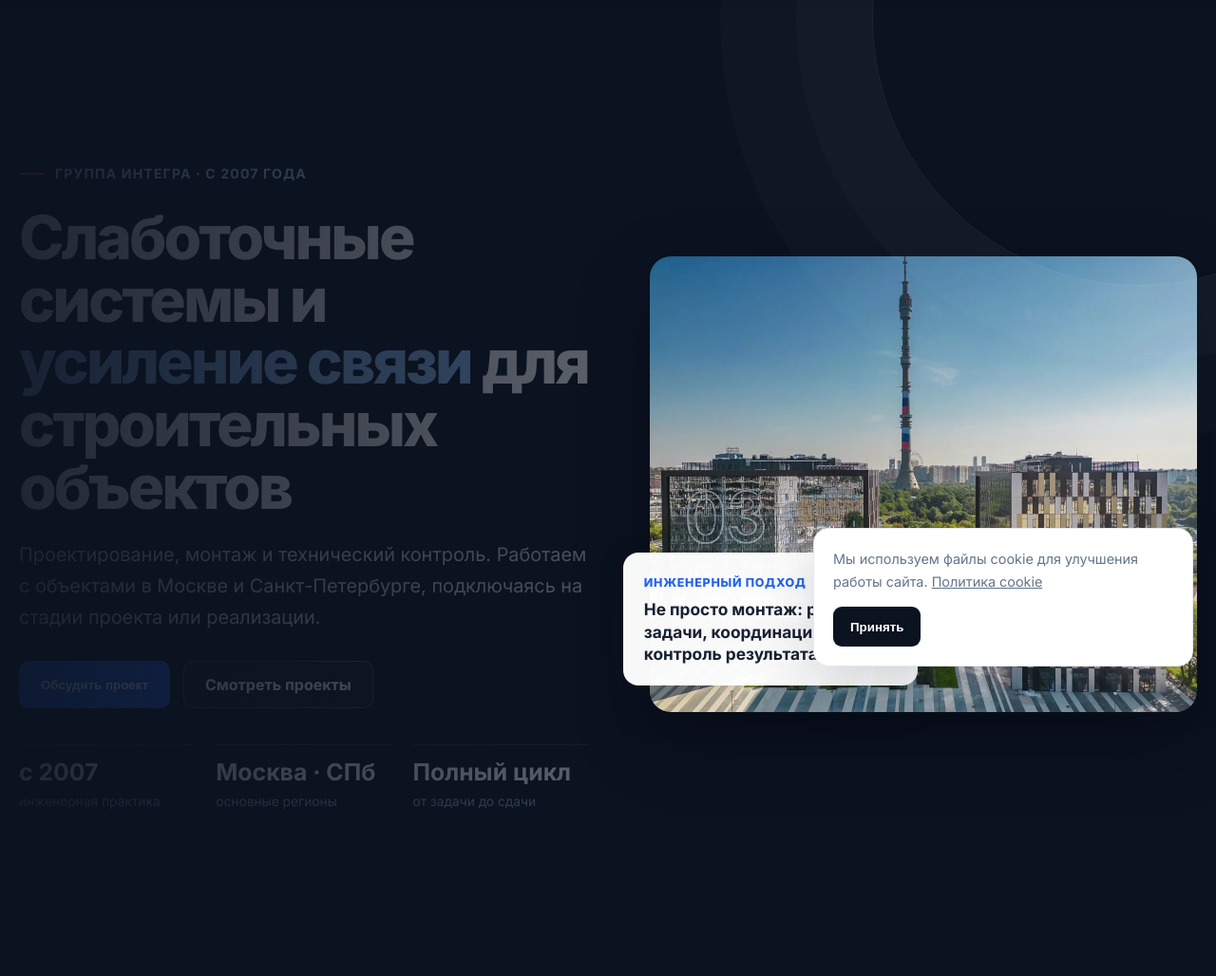
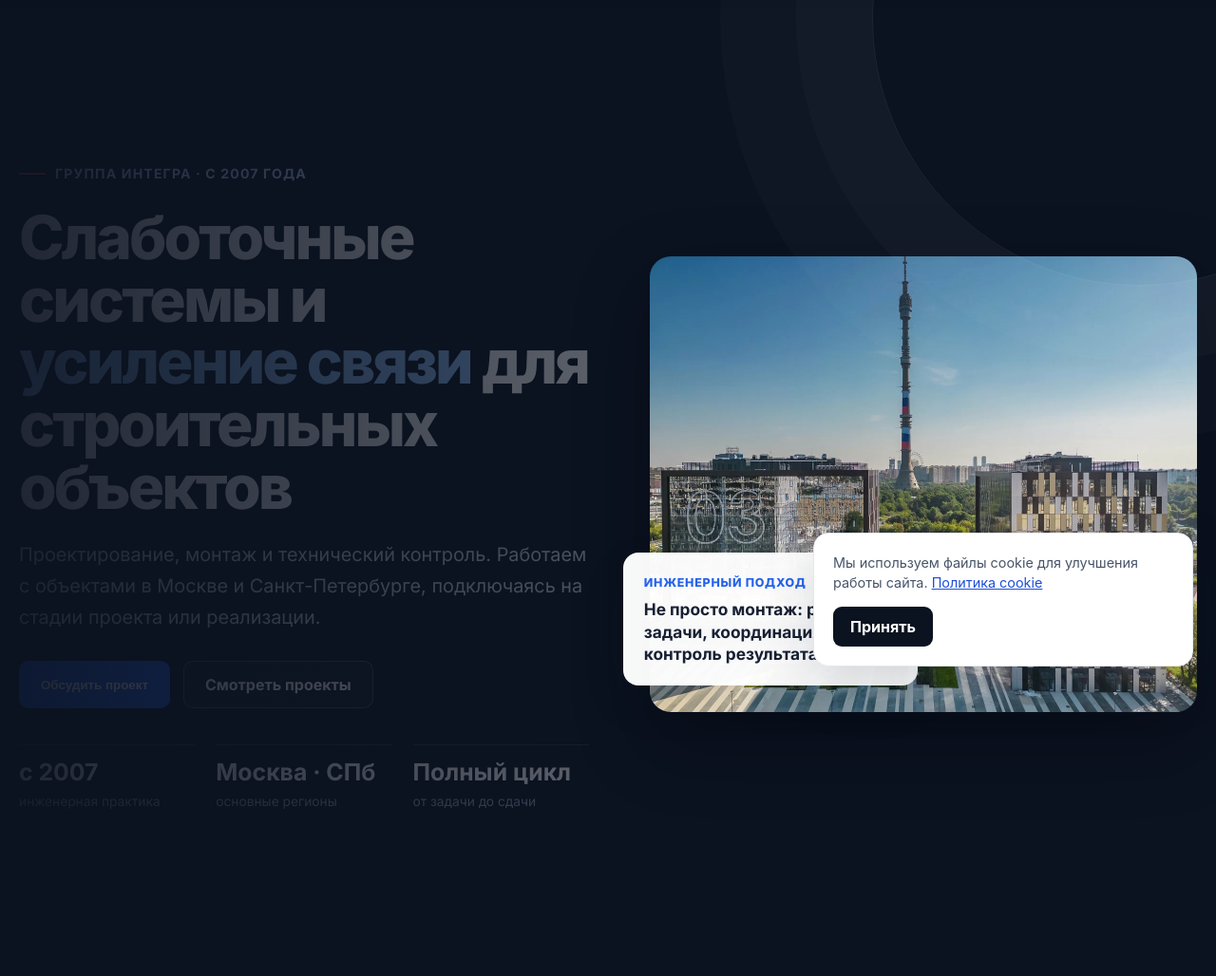
Before and after one commit to ilyaburlakov/groupintegra.ru, a PHP site: page / in a window 1280 px wide. Shown: the part 74-1102 px from the top of the page at 95% size. Run offline with PHP 8.4, Linux system fonts and the light colour scheme.

Commit message:
Unify privacy consent and cookie notice across site

```diff
--- a/footer.php
+++ b/footer.php
@@ -1,8 +1,3 @@
-<?php
-$current_page = basename($_SERVER['PHP_SELF'], '.php');
-$is_gsm = ($current_page == 'gsm' || strpos($_SERVER['REQUEST_URI'], '/gsm') !== false);
-$is_slabotochka = ($current_page == 'slabotchka' || $current_page == 'weak-current' || strpos($_SERVER['REQUEST_URI'], '/slabotchka') !== false);
-?>
 <style>
 .footer {
     background:#0B1220; color:#fff; padding:64px 0 24px; margin-top:0;
@@ -73,8 +68,6 @@ $is_slabotochka = ($current_page == 'slabotchka' || $current_page == 'weak-curre
                 <ul>
                     <li><a href="/#contact">Контакты</a></li>
                     <li><a href="/privacy.php">Политика ПДн и cookie</a></li>
-                    <?php if ($is_gsm): ?><li><a href="/gsmservices.php">Услуги по усилению связи</a></li><?php endif; ?>
-                    <?php if ($is_slabotochka): ?><li><a href="/services.php">Дополнительные услуги</a></li><?php endif; ?>
                 </ul>
             </div>
 
@@ -97,4 +90,5 @@ $is_slabotochka = ($current_page == 'slabotchka' || $current_page == 'weak-curre
         </div>
     </div>
 </footer>
+<?php include __DIR__ . '/includes/cookie-banner.php'; ?>
 <!-- Deployment sync: explicit articles index link -->
--- a/gsm.php
+++ b/gsm.php
@@ -1686,7 +1686,7 @@
             <input type="text" name="name" placeholder="Ваше имя" required>
             <input type="text" name="website" style="display: none;">
             <input type="tel" name="phone" placeholder="Ваш телефон" required>
-            <label class="privacy-consent"><input type="checkbox" name="privacy_consent" value="1" required><span>Согласен(на) на обработку персональных данных. <a href="/privacy.php" target="_blank" rel="noopener noreferrer">Политика обработки ПДн и cookie</a></span></label>
+            <?php include __DIR__ . '/includes/consent.php'; ?>
             <button type="submit" class="btn btn-secondary">Отправить заявку</button>
             <input type="hidden" name="form_type" value="CTA Form">
         </form>
@@ -1706,7 +1706,7 @@
             <input type="tel" name="phone" placeholder="Ваш телефон" required>
             <input type="email" name="email" placeholder="Ваш email">
             <textarea name="message" placeholder="Опишите ваш объект (площадь, этажность, материалы стен и т.д.)"></textarea>
-            <label class="privacy-consent"><input type="checkbox" name="privacy_consent" value="1" required><span>Согласен(на) на обработку персональных данных. <a href="/privacy.php" target="_blank" rel="noopener noreferrer">Политика обработки ПДн и cookie</a></span></label>
+            <?php include __DIR__ . '/includes/consent.php'; ?>
             <input type="hidden" name="form_type" id="modalFormType">
             <input type="text" name="website" style="display: none;">
             <button type="submit" class="btn">Отправить заявку</button>
--- a/gsmservices.php
+++ b/gsmservices.php
@@ -927,7 +927,7 @@
             <input type="tel" name="phone" placeholder="Ваш телефон" required>
             <input type="email" name="email" placeholder="Ваш email">
             <textarea name="message" placeholder="Опишите ваш объект и проблемы со связью"></textarea>
-            <label style="display:flex;align-items:flex-start;gap:8px;font-size:.82rem;line-height:1.4;color:#64748B;"><input type="checkbox" name="privacy_consent" value="1" required style="width:auto;margin-top:3px;"><span>Согласен(на) на обработку персональных данных. <a href="/privacy.php" target="_blank" rel="noopener noreferrer">Политика обработки ПДн и cookie</a></span></label>
+            <?php include __DIR__ . '/includes/consent.php'; ?>
             <input type="hidden" name="form_type" id="modalFormType">
             <input type="text" name="website" style="display: none;">
             <button type="submit" class="btn">Отправить заявку</button>
--- a/header.php
+++ b/header.php
@@ -87,6 +87,16 @@ $is_slabotochka = ($current_page == 'slabotchka' || $current_page == 'weak-curre
 .integra-modal-form button:hover:not(:disabled) { background:#1D4ED8 !important; }
 .integra-modal-form button:disabled { opacity:.55 !important; cursor:not-allowed !important; }
 
+.privacy-consent {
+    display:flex; align-items:flex-start; gap:8px; margin:2px 0 14px;
+    color:#64748B; font-size:.82rem; line-height:1.4; text-align:left;
+}
+.privacy-consent input[type="checkbox"] { flex:0 0 auto; width:auto; padding:0; margin:3px 0 0; }
+.privacy-consent a { color:inherit; text-decoration:underline; }
+.integra-modal-form .privacy-consent input[type="checkbox"] {
+    width:auto !important; padding:0 !important; margin:3px 0 0 !important;
+}
+
 @media (max-width: 980px) {
     .integra-header-container { gap:16px !important; }
     .integra-nav-menu { gap:0 !important; }
@@ -150,10 +160,7 @@ $is_slabotochka = ($current_page == 'slabotchka' || $current_page == 'weak-curre
             <input type="tel" name="phone" placeholder="Ваш телефон" required>
             <input type="email" name="email" placeholder="Ваш email">
             <textarea name="message" placeholder="Кратко опишите задачу" rows="3"></textarea>
-            <label style="display:flex;align-items:flex-start;gap:8px;margin:2px 0 14px;color:#64748B;font-size:.8rem;line-height:1.4;">
-                <input type="checkbox" name="privacy_consent" value="1" required style="margin-top:3px;width:auto;">
-                <span>Согласен(на) на обработку персональных данных. <a href="/privacy.php" target="_blank" rel="noopener noreferrer">Политика обработки ПДн и cookie</a></span>
-            </label>
+            <?php include __DIR__ . '/includes/consent.php'; ?>
             <input type="hidden" name="form_type" id="integraFormType" value="">
             <input type="text" name="website" style="display:none" tabindex="-1" autocomplete="off">
             <button type="submit">Отправить заявку</button>
--- /dev/null
+++ b/includes/consent.php
@@ -0,0 +1,4 @@
+<label class="privacy-consent">
+    <input type="checkbox" name="privacy_consent" value="1" required>
+    <span>Согласен(на) на обработку персональных данных. <a href="/privacy.php" target="_blank" rel="noopener noreferrer">Политика обработки ПДн и cookie</a></span>
+</label>
--- /dev/null
+++ b/includes/cookie-banner.php
@@ -0,0 +1,36 @@
+<style>
+.integra-cookie-banner {
+    position:fixed; right:24px; bottom:24px; z-index:10000;
+    box-sizing:border-box; width:min(400px, calc(100% - 32px)); padding:20px;
+    background:#fff; border:1px solid #e2e8f0; border-radius:16px;
+    box-shadow:0 20px 60px rgba(15,23,42,.16);
+    font-family:-apple-system,BlinkMacSystemFont,"Segoe UI",Roboto,sans-serif;
+}
+.integra-cookie-banner[hidden] { display:none; }
+.integra-cookie-banner p { margin:0 0 14px; color:#475569; font-size:.9rem; line-height:1.5; }
+.integra-cookie-banner a { color:#1d4ed8; text-decoration:underline; }
+.integra-cookie-banner button {
+    min-height:42px; padding:0 18px; border:0; border-radius:9px;
+    background:#0b1220; color:#fff; font:inherit; font-weight:700; cursor:pointer;
+}
+@media (max-width:560px) { .integra-cookie-banner { right:16px; bottom:16px; } }
+</style>
+<aside class="integra-cookie-banner" id="integraCookieBanner" aria-label="Информация о cookie">
+    <p>Мы используем файлы cookie для улучшения работы сайта. <a href="/privacy.php" target="_blank" rel="noopener noreferrer">Политика cookie</a></p>
+    <button id="integraAcceptCookies" type="button">Принять</button>
+</aside>
+<script>
+(function () {
+    var banner = document.getElementById('integraCookieBanner');
+    var accept = document.getElementById('integraAcceptCookies');
+    try {
+        if (localStorage.getItem('cookiesAccepted') === 'true') banner.hidden = true;
+    } catch (error) {
+        // Keep the notice available when browser storage is unavailable.
+    }
+    accept.addEventListener('click', function () {
+        try { localStorage.setItem('cookiesAccepted', 'true'); } catch (error) {}
+        banner.hidden = true;
+    });
+}());
+</script>
--- a/index.php
+++ b/index.php
@@ -437,34 +437,6 @@
             z-index: 1;
         }
 
-        .cookie-modal {
-            position: fixed;
-            right: 24px;
-            bottom: 24px;
-            z-index: 10000;
-            width: min(400px, calc(100% - 32px));
-            padding: 20px;
-            background: var(--white);
-            border: 1px solid var(--line);
-            border-radius: 16px;
-            box-shadow: 0 20px 60px rgba(15,23,42,.16);
-        }
-        .cookie-modal p {
-            color: var(--muted);
-            font-size: .9rem;
-            margin: 0 0 14px;
-        }
-        .cookie-button {
-            min-height: 42px;
-            padding: 0 18px;
-            border: 0;
-            border-radius: 9px;
-            background: var(--navy);
-            color: var(--white);
-            font-weight: 700;
-            cursor: pointer;
-        }
-
         @media (max-width: 1000px) {
             .hero-inner { grid-template-columns: 1fr; padding-top: 52px; }
             .hero-visual { min-height: 380px; }
@@ -716,30 +688,7 @@
     </section>
 </main>
 
-<div class="cookie-modal" id="cookieModal" style="display:none;">
-    <p>Мы используем файлы cookie для улучшения работы сайта. <a href="/privacy.php" target="_blank" rel="noopener noreferrer">Политика cookie</a></p>
-    <button id="acceptCookies" class="cookie-button" type="button">Принять</button>
-</div>
-
 <?php include 'footer.php'; ?>
-
-<script>
-document.addEventListener('DOMContentLoaded', function () {
-    var cookieModal = document.getElementById('cookieModal');
-    var acceptCookiesButton = document.getElementById('acceptCookies');
-
-    if (!localStorage.getItem('cookiesAccepted')) {
-        setTimeout(function () {
-            cookieModal.style.display = 'block';
-        }, 1200);
-    }
-
-    acceptCookiesButton.addEventListener('click', function () {
-        localStorage.setItem('cookiesAccepted', 'true');
-        cookieModal.style.display = 'none';
-    });
-});
-</script>
 
 </body>
 </html>
--- a/projects/life-varshavskaya.php
+++ b/projects/life-varshavskaya.php
@@ -291,7 +291,7 @@
     </style>
 </head>
 <body>
-    <?php include 'header.php'; ?>
+    <?php include __DIR__ . '/../header.php'; ?>
 
     <section class="cover" id="cover">
         <div class="cover-content" data-aos="fade-up">
@@ -357,7 +357,7 @@
         </div>
     </section>
 
-    <?php include 'footer.php'; ?>
+    <?php include __DIR__ . '/../footer.php'; ?>
 
     <script src="https://unpkg.com/aos@next/dist/aos.js"></script>
     <script>
--- a/projects/ostankino.php
+++ b/projects/ostankino.php
@@ -299,7 +299,7 @@
 </head>
 <body>
     <!-- Подключаем хедер -->
-    <?php include 'header.php'; ?>
+    <?php include __DIR__ . '/../header.php'; ?>
 
     <!-- Cover Section -->
     <section class="cover" id="cover">
@@ -372,7 +372,7 @@
     </section>
 
     <!-- Подключаем футер -->
-    <?php include 'footer.php'; ?>
+    <?php include __DIR__ . '/../footer.php'; ?>
 
     <!-- Скрипты -->
     <script src="https://unpkg.com/aos@next/dist/aos.js"></script>
--- a/projects/pervaya-liniya.php
+++ b/projects/pervaya-liniya.php
@@ -291,7 +291,7 @@
     </style>
 </head>
 <body>
-    <?php include 'header.php'; ?>
+    <?php include __DIR__ . '/../header.php'; ?>
 
     <section class="cover" id="cover">
         <div class="cover-content" data-aos="fade-up">
@@ -357,7 +357,7 @@
         </div>
     </section>
 
-    <?php include 'footer.php'; ?>
+    <?php include __DIR__ . '/../footer.php'; ?>
 
     <script src="https://unpkg.com/aos@next/dist/aos.js"></script>
     <script>
--- a/projects/yes-botanica.php
+++ b/projects/yes-botanica.php
@@ -291,7 +291,7 @@
     </style>
 </head>
 <body>
-    <?php include 'header.php'; ?>
+    <?php include __DIR__ . '/../header.php'; ?>
 
     <section class="cover" id="cover">
         <div class="cover-content" data-aos="fade-up">
@@ -357,7 +357,7 @@
         </div>
     </section>
 
-    <?php include 'footer.php'; ?>
+    <?php include __DIR__ . '/../footer.php'; ?>
 
     <script src="https://unpkg.com/aos@next/dist/aos.js"></script>
     <script>
--- a/projects/yes-marata.php
+++ b/projects/yes-marata.php
@@ -291,7 +291,7 @@
     </style>
 </head>
 <body>
-    <?php include 'header.php'; ?>
+    <?php include __DIR__ . '/../header.php'; ?>
 
     <section class="cover" id="cover">
         <div class="cover-content" data-aos="fade-up">
@@ -357,7 +357,7 @@
         </div>
     </section>
 
-    <?php include 'footer.php'; ?>
+    <?php include __DIR__ . '/../footer.php'; ?>
 
     <script src="https://unpkg.com/aos@next/dist/aos.js"></script>
     <script>
--- a/projects/yes-technopark.php
+++ b/projects/yes-technopark.php
@@ -291,7 +291,7 @@
     </style>
 </head>
 <body>
-    <?php include 'header.php'; ?>
+    <?php include __DIR__ . '/../header.php'; ?>
 
     <section class="cover" id="cover">
         <div class="cover-content" data-aos="fade-up">
@@ -357,7 +357,7 @@
         </div>
     </section>
 
-    <?php include 'footer.php'; ?>
+    <?php include __DIR__ . '/../footer.php'; ?>
 
     <script src="https://unpkg.com/aos@next/dist/aos.js"></script>
     <script>
--- a/sendmail.php
+++ b/sendmail.php
@@ -37,6 +37,10 @@ foreach (['name', 'phone', 'form_type'] as $field) {
     if (($data[$field] ?? '') === '') {
         respond(false, "Field {$field} is required", 422);
     }
+}
+
+if (($data['privacy_consent'] ?? '') !== '1') {
+    respond(false, 'Для отправки заявки необходимо согласие на обработку персональных данных.', 422);
 }
 
 $name = mb_substr($data['name'], 0, 120);
```
Also changed, not shown: slabotchka.php (+3 -4 lines).
